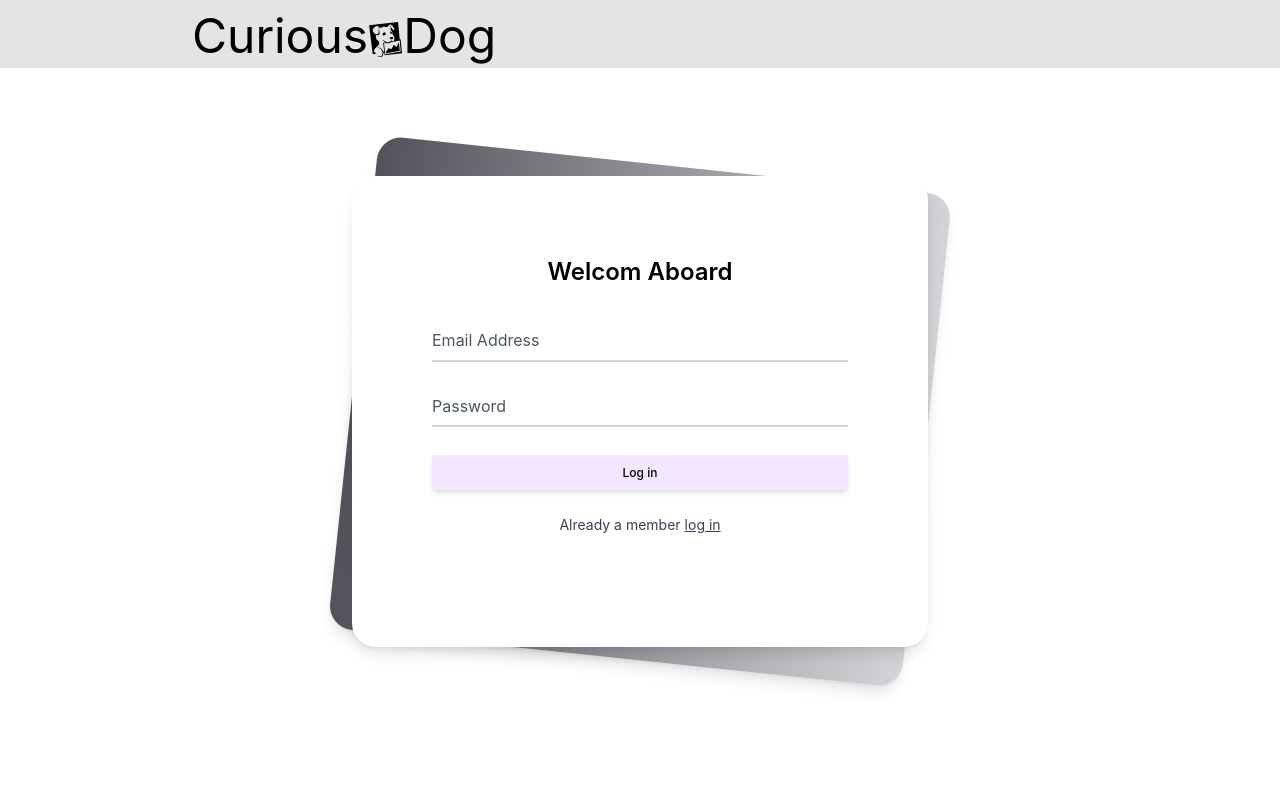
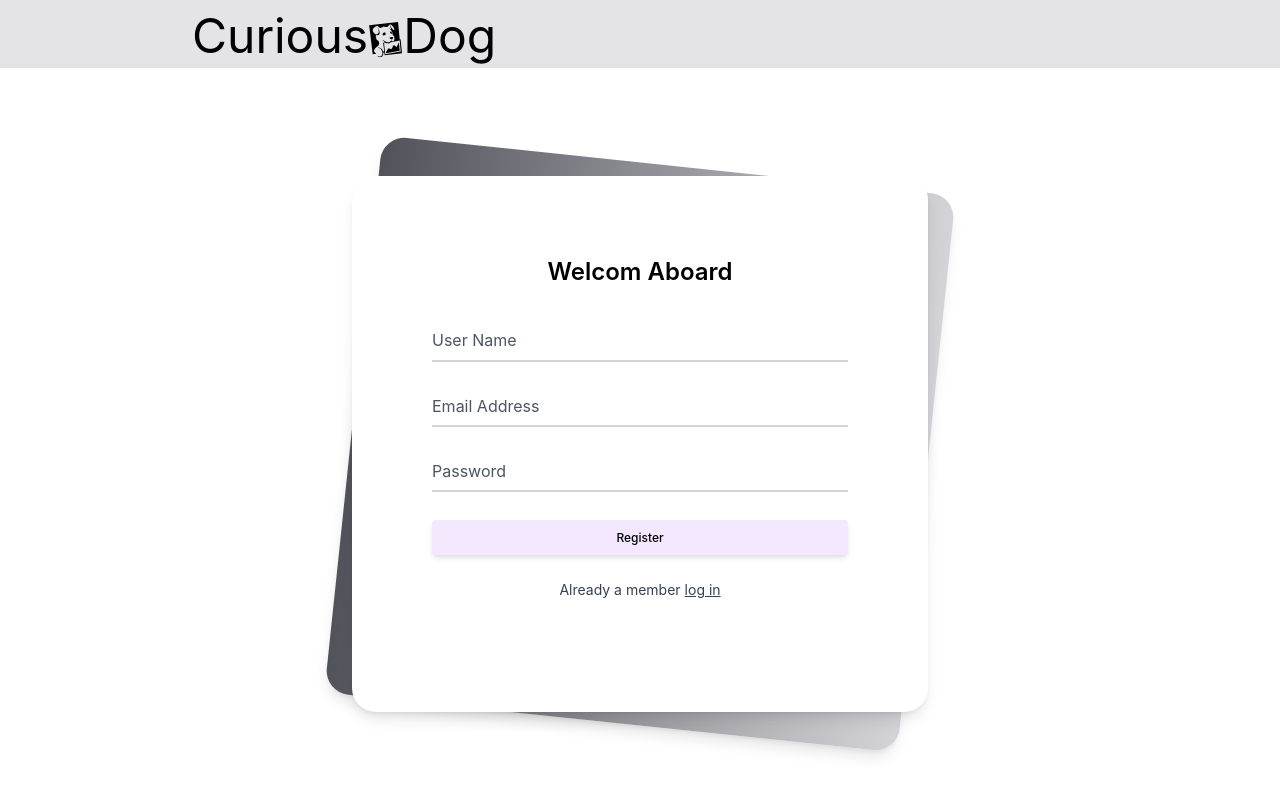
Before and after one commit to The-Naty/Curious-Dog, a Next.js app in the folder client-curious-dog/: page / in a window 1280 px wide. Both pictures are taken after a click on the element "Register". Shown: the top 794 px of the page. Built offline with nearby package versions, Linux system fonts and the light colour scheme; no server answers.

Commit message:
userFlow: regiseterFlow

```diff
--- a/client-curious-dog/components/shared-components/LoginForm.tsx
+++ b/client-curious-dog/components/shared-components/LoginForm.tsx
@@ -1,13 +1,11 @@
-import React from 'react';
+import { yupResolver } from '@hookform/resolvers/yup';
+import { useAtom } from 'jotai';
+import { useForm } from 'react-hook-form';
+import * as yup from 'yup';
+import { logInUser } from '../../lib/api/user.api';
 import { userAtom } from '../../lib/atoms/user.atom';
-import { useAtom } from 'jotai';
-import * as yup from 'yup';
-import { yupResolver } from '@hookform/resolvers/yup';
-import { useForm } from 'react-hook-form';
-import { emailValidationObj, passwordValidationObj } from '../../lib/validation/shared-validation';
+import { setAuthToken } from '../../util/token-storage';
 import ValidationError from './ValidationError';
-import { logInUser } from '../../lib/api/user.api';
-import { setAuthToken } from '../../util/token-storage';
 
 interface Props {
   openRegisterationForm: () => void;
@@ -17,8 +15,8 @@ const LoginForm = ({ openRegisterationForm }: Props) => {
   const [user, setUser] = useAtom(userAtom);
 
   const schema = yup.object().shape({
-    email: emailValidationObj,
-    password: passwordValidationObj,
+    email: yup.string().required('email is required.'),
+    password: yup.string().required('Password is required.'),
   });
 
   const {
--- a/client-curious-dog/components/shared-components/RegistrationForm.tsx
+++ b/client-curious-dog/components/shared-components/RegistrationForm.tsx
@@ -1,12 +1,14 @@
-import React from 'react';
+import { yupResolver } from '@hookform/resolvers/yup';
+import { useAtom } from 'jotai';
+import { useRouter } from 'next/router';
+import { useEffect } from 'react';
+import { useForm } from 'react-hook-form';
+import * as yup from 'yup';
+import { registerUser } from '../../lib/api/user.api';
 import { userAtom } from '../../lib/atoms/user.atom';
-import { useAtom } from 'jotai';
-import * as yup from 'yup';
-import { yupResolver } from '@hookform/resolvers/yup';
-import { useForm } from 'react-hook-form';
-import { emailValidationObj, passwordValidationObj } from '../../lib/validation/shared-validation';
+import { emailValidationObj, passwordValidationObj, userNameValidationObj } from '../../lib/validation/shared-validation';
+import { setAuthToken } from '../../util/token-storage';
 import ValidationError from './ValidationError';
-import { logInUser } from '../../lib/api/user.api';
 
 interface Props {
   openLoginForm: () => void;
@@ -14,7 +16,10 @@ interface Props {
 
 const LoginForm = ({ openLoginForm }: Props) => {
   const [user, setUser] = useAtom(userAtom);
+  const router = useRouter();
+
   const schema = yup.object().shape({
+    username: userNameValidationObj,
     email: emailValidationObj,
     password: passwordValidationObj,
   });
@@ -27,19 +32,23 @@ const LoginForm = ({ openLoginForm }: Props) => {
     shouldFocusError: false,
     resolver: yupResolver(schema),
     defaultValues: {
+      username: '',
       email: '',
       password: '',
     },
   });
 
-  const loginHandler = async (formData: { email: string; password: string }): Promise<void> => {
-    const resData = await logInUser(formData.email, formData.password);
+  const registerHandler = async (formData: { email: string; password: string; username: string }): Promise<void> => {
+    const resData = await registerUser(formData.email, formData.password, formData.username);
+    setAuthToken(resData.token);
     setUser(resData);
   };
 
-  const onSubmit = (data: { email: string; password: string }) => {
-    loginHandler(data);
-  };
+  useEffect(() => {
+    if (user) {
+      router.push('/feed');
+    }
+  }, [router, user]);
 
   return (
     <div className="relative py-3 sm:max-w-xl sm:mx-auto">
@@ -50,7 +59,24 @@ const LoginForm = ({ openLoginForm }: Props) => {
             <h1 className="text-2xl font-semibold text-center">Welcom Aboard</h1>
           </div>
           <div className="divide-y divide-gray-200">
-            <form className="py-8 text-sm  w-full space-y-6 text-gray-700 sm:text-lg sm:leading-10 " onSubmit={handleSubmit(onSubmit)}>
+            <form className="py-8 text-sm  w-full space-y-6 text-gray-700 sm:text-lg sm:leading-10 " onSubmit={handleSubmit(registerHandler)}>
+              <div className="relative">
+                <input
+                  id="username"
+                  type="text"
+                  className="peer text-sm placeholder-transparent h-10 w-full border-b-2 border-gray-300 text-gray-900 focus:outline-none focus:borer-rose-600"
+                  placeholder="User Name"
+                  {...register('username')}
+                />
+                <label
+                  htmlFor="username"
+                  className="absolute left-0 -top-3.5 text-gray-600 text-sm peer-placeholder-shown:text-base peer-placeholder-shown:text-gray-440 peer-placeholder-shown:top-2 transition-all peer-focus:-top-3.5 peer-focus:text-gray-600 peer-focus:text-sm"
+                >
+                  User Name
+                </label>
+              </div>
+              {errors.username ? <ValidationError msg={errors.username.message} /> : null}
+
               <div className="relative">
                 <input
                   id="email"
@@ -89,7 +115,7 @@ const LoginForm = ({ openLoginForm }: Props) => {
                   type="submit"
                   className="w-full px-6 py-2.5 bg-purple-100 text-black font-medium text-xs leading-tight rounded shadow-md hover:bg-purple-300 hover:shadow-lg focus:bg-purple-300 focus:shadow-lg focus:outline-none focus:ring-0 active:bg-purple-400 active:shadow-lg transition duration-150 ease-in-out"
                 >
-                  Log in
+                  Register
                 </button>
               </div>
               <p className="text-center text-sm">
--- a/client-curious-dog/lib/api/user.api.ts
+++ b/client-curious-dog/lib/api/user.api.ts
@@ -1,5 +1,5 @@
+import { User } from '../interfaces/user.interface';
 import client from './client';
-import { User } from '../interfaces/user.interface';
 
 export const logInUser = async (email: string, password: string): Promise<User> => {
   const response = await client.post<User>(`auth/login`, {
@@ -9,6 +9,15 @@ export const logInUser = async (email: string, password: string): Promise<User>
   return response.data;
 };
 
+export const registerUser = async (email: string, password: string, username: string): Promise<User> => {
+  const response = await client.post<User>(`auth/register`, {
+    email,
+    password,
+    username,
+  });
+  return response.data;
+};
+
 export const fetchUser = async (): Promise<User> => {
   const response = await client.get<User>(`user/`);
   return response.data;
--- a/client-curious-dog/lib/validation/shared-validation.tsx
+++ b/client-curious-dog/lib/validation/shared-validation.tsx
@@ -15,4 +15,10 @@ const emailValidationObj = yup
   .required('Email is required.')
   .email('Invalid email format.');
 
-export { passwordValidationObj, emailValidationObj };
+const userNameValidationObj = yup
+  .string()
+  .required('Password is required.')
+  .min(4, 'Minimum username length must be 4 (up to 20).')
+  .max(20, "username length can't exceed 20 charecthers.");
+
+export { passwordValidationObj, emailValidationObj, userNameValidationObj };
--- a/client-curious-dog/pages/index.tsx
+++ b/client-curious-dog/pages/index.tsx
@@ -1,6 +1,6 @@
 import { NextPage } from 'next';
 import Header from '../components/header-components/Header';
-import LandingLayout from '../components/landingPage/Layout';
+import LandingLayout from '../components/landing-page/Layout';
 import AuthGuard from '../components/shared-components/AuthGuard';
 import { useAtom } from 'jotai';
 import { userAtom } from '../lib/atoms/user.atom';
```
Also changed, not shown: client-curious-dog/components/landing-page/Layout.tsx (renamed from client-curious-dog/components/landingPage/Layout.tsx), 2 other files (tests, documents, lock files or other folders).
